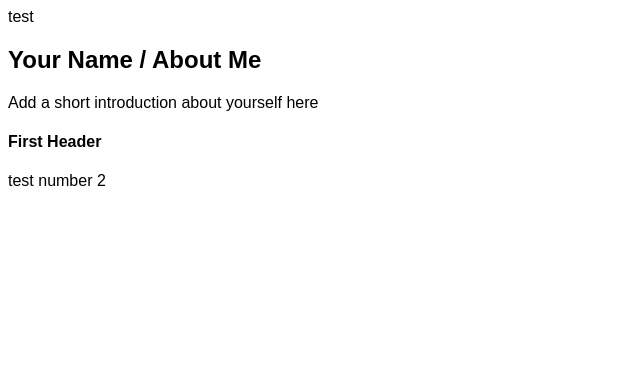
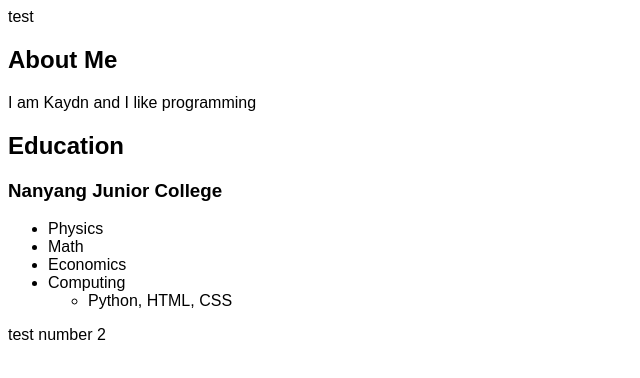
Before and after one commit to kaydnnn/kaydnnn.github.io, a plain HTML site: page index.html in a window 1280 px wide. Shown: the whole page, without its empty margins (0-640 px from the left). Drawn offline with Linux system fonts and the light colour scheme.

Commit message:
Update index.html

```diff
--- a/index.html
+++ b/index.html
@@ -30,13 +30,22 @@
     It makes sense to use them for a portfolio, but perhaps not for an essay.
     -->
     <section>
-      <h1>Your Name / About Me</h1>
-      <p>Add a short introduction about yourself here</p>
+      <h1>About Me</h1>
+      <p>I am Kaydn and I like programming</p>
     </section>
 
     <section>
-      <h4>First Header</h4>
+      <h1>Education</h1>
       <!-- Your organised portfolio content goes here. -->
+      <h3>Nanyang Junior College</h3>
+      <ul>
+        <li>Physics</li>
+        <li>Math</li>
+        <li>Economics</li>
+        <li>Computing<ul>
+          <li>Python, HTML, CSS</li>
+        </ul></li>
+      </ul>
       <!--
       Use Google / ChatGPT to determine which is the most semantically appropriate element tag to use for each type of content:
       paragraph text, bulleted/numbered lists, tables, images, separators, ...
```
